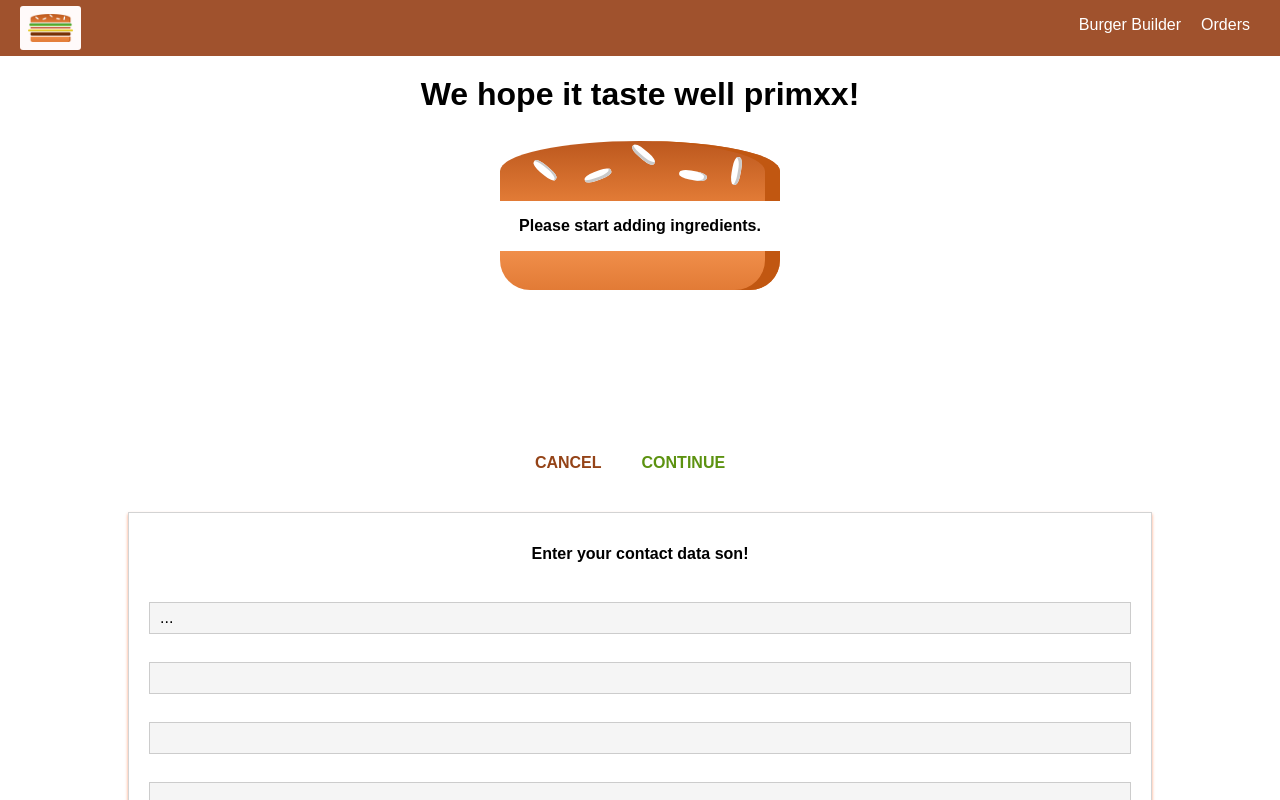
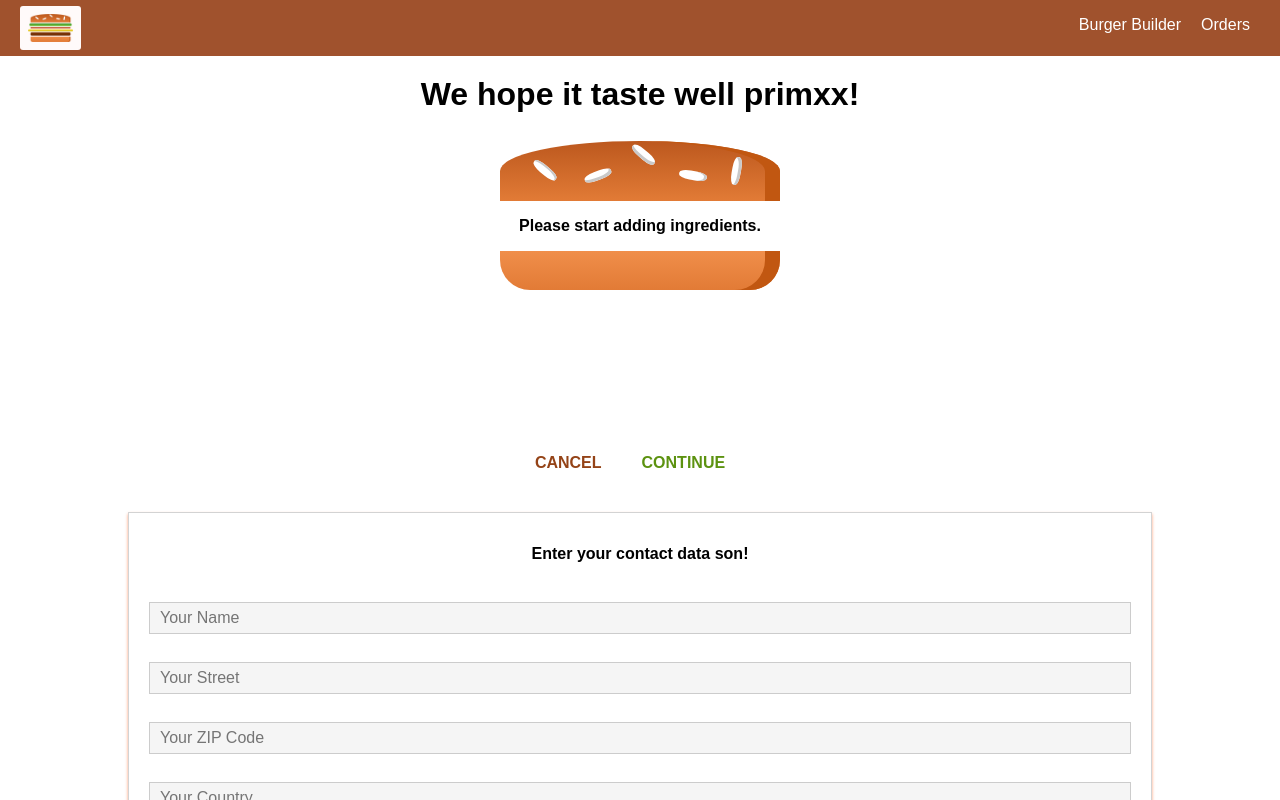
Before and after one commit to ediaz13/my-burguer-app, a React (Create React App) app: page /checkout in a window 1280 px wide. Both pictures are taken after a click on the button "CONTINUE". Shown: the top 800 px of the page. Built offline with nearby package versions, Linux system fonts and the light colour scheme; a web font is replaced by a local one.

Commit message:
238. Dynamically Create Inputs based

```diff
--- a/src/components/UI/Input/Input.js
+++ b/src/components/UI/Input/Input.js
@@ -9,19 +9,30 @@ const input = (props) => {
             inputElement = <input
                 className={classes.InputElement}
                 {...props.elementConfig}
-                value={props.value}/>;
+                value={props.value} />;
             break;
         case ('textarea'):
             inputElement = <textarea
                 className={classes.InputElement}
                 {...props.elementConfig}
-                value={props.value}/>;
+                value={props.value} />;
+            break;
+        case ('select'):
+            inputElement = (
+                    <select>
+                        className={classes.InputElement}
+                        value={props.value}
+                        {props.elementConfig.options.map(option => (
+                            <option value={option.value}></option>
+                        ))}
+                    </select>
+                );
             break;
         default:
             inputElement = <input
                 className={classes.InputElement}
                 {...props.elementConfig}
-                value={props.value}/>;
+                value={props.value} />;
     }
 
     return (
--- a/src/containers/Checkout/ContactData/ContactData.js
+++ b/src/containers/Checkout/ContactData/ContactData.js
@@ -9,7 +9,6 @@ import Input from '../../../components/UI/Input/Input';
 class ContactData extends Component {
     state = {
         orderForm:{
-            customer: {
                 name: {
                     elementType: 'input',
                     elementConfig: {
@@ -56,11 +55,10 @@ class ContactData extends Component {
                         options:[
                             {value: 'fastest', displayValue: 'Fastest'},
                             {value: 'cheapest', displayValue: 'Cheapest'}
-                    ]
+                        ]
                     },
                     value: ''
                 }
-            }
         },
         loading: false
     }
@@ -85,12 +83,25 @@ class ContactData extends Component {
     }
 
     render () {
+
+        const formElementsArray = [];
+        for (let key in this.state.orderForm){
+            formElementsArray.push({
+                id: key,
+                config: this.state.orderForm[key]
+            });
+        }
+
+
         let form = (
             <form>
-                <Input elementType="..." elementConfig="..." value="..."/>
-                <Input inputType="input" type="email" name="email" placeholder="Your email"/>
-                <Input inputType="input" type="text" name="street" placeholder="Your street"/>
-                <Input inputType="input" type="text" name="postal" placeholder="Your postal code"/>
+                {formElementsArray.map(formElement =>
+                    <Input
+                        key= {formElement.id}
+                        elementType={formElement.config.elementType}
+                        elementConfig={formElement.config.elementConfig}
+                        value={formElement.config.value} />
+                    )}
                 <Button btnType='Success' clicked= {this.orderHandler}>ORDER NOW</Button>
             </form>
         );
```
